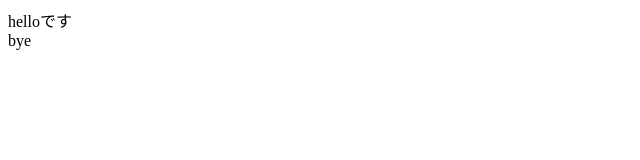
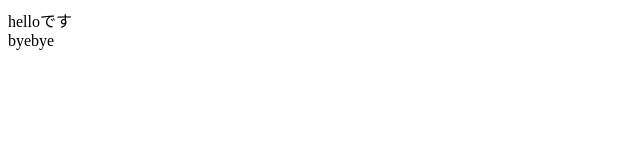
Before and after one commit to izuizuash/git-pra, a plain HTML site: page index.html in a window 1280 px wide. Shown: the full height of the page, 0-640 px from the left. Drawn offline with Linux system fonts and the light colour scheme.

Commit message:
footer編集

```diff
--- a/index.html
+++ b/index.html
@@ -7,6 +7,6 @@
 </head>
 <body>
   <header>helloです</header>
-  <footer>bye</footer>
+  <footer>byebye</footer>
 </body>
 </html>
```
